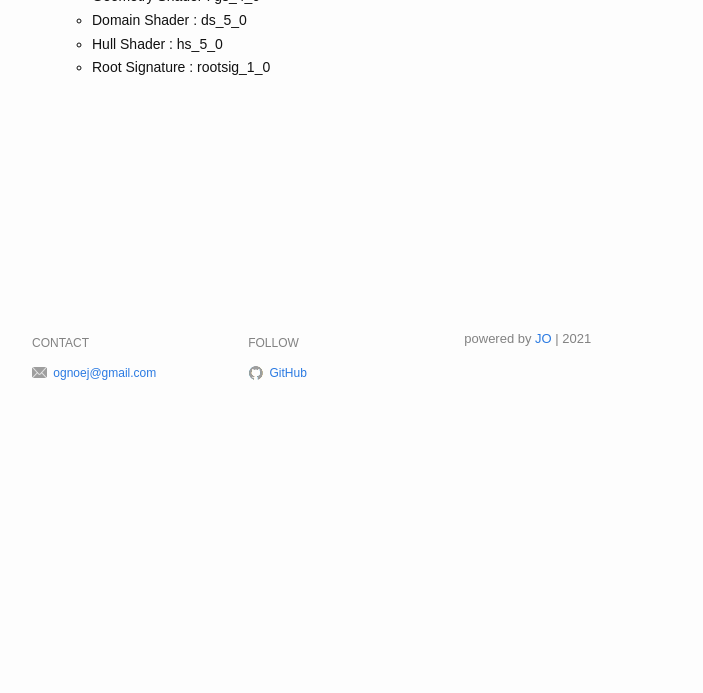
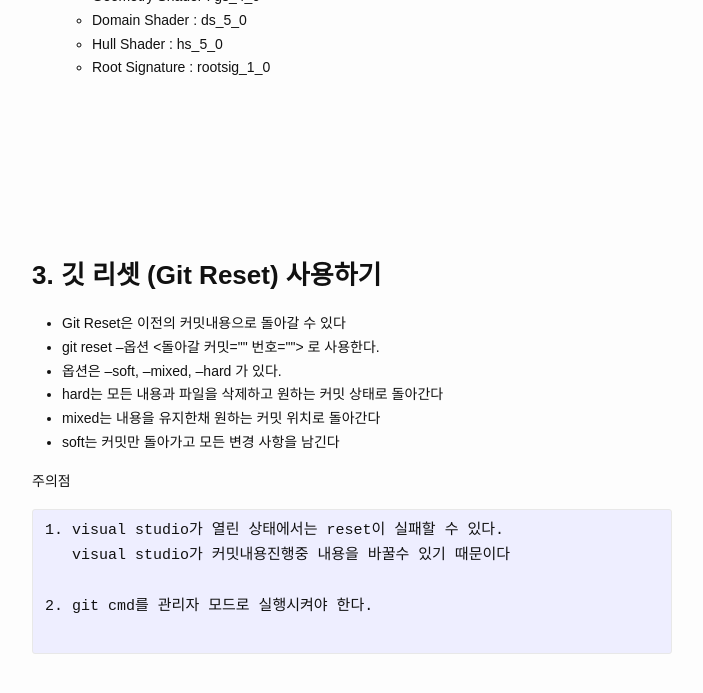
Before and after one commit to ognoej/Old_ognoej.github.io, a Jekyll site: the page built from _posts/2021-01-26-4.25.markdown, in a window 1280 px wide and 900 px high, scrolled down 1527 px. Shown: the top 693 px of the window, without its empty margins (288-991 px from the left). Built offline with Jekyll 4.4.1, drawn with Linux system fonts in a browser that asks for light colours; before the commit the page ends 1960 px from its top, so only the background shows below that.

Commit message:
about fix

````diff
--- a/_posts/2021-01-26-4.25.markdown
+++ b/_posts/2021-01-26-4.25.markdown
@@ -47,3 +47,22 @@ categories: jekyll update
 
 
 <br><br><br><br><br><br>
+
+
+### **3. 깃 리셋 (Git Reset) 사용하기**
+- Git Reset은 이전의 커밋내용으로 돌아갈 수 있다
+- git reset --옵션 <돌아갈 커밋 번호> 로 사용한다.
+- 옵션은 --soft, --mixed, --hard 가 있다.
+- hard는 모든 내용과 파일을 삭제하고 원하는 커밋 상태로 돌아간다
+- mixed는 내용을 유지한채 원하는 커밋 위치로 돌아간다
+- soft는 커밋만 돌아가고 모든 변경 사항을 남긴다
+
+주의점
+```
+1. visual studio가 열린 상태에서는 reset이 실패할 수 있다.
+   visual studio가 커밋내용진행중 내용을 바꿀수 있기 때문이다
+
+2. git cmd를 관리자 모드로 실행시켜야 한다.
+
+```
+<br><br><br><br><br><br>
````
Also changed, not shown: about.md (+4 -0 lines).
